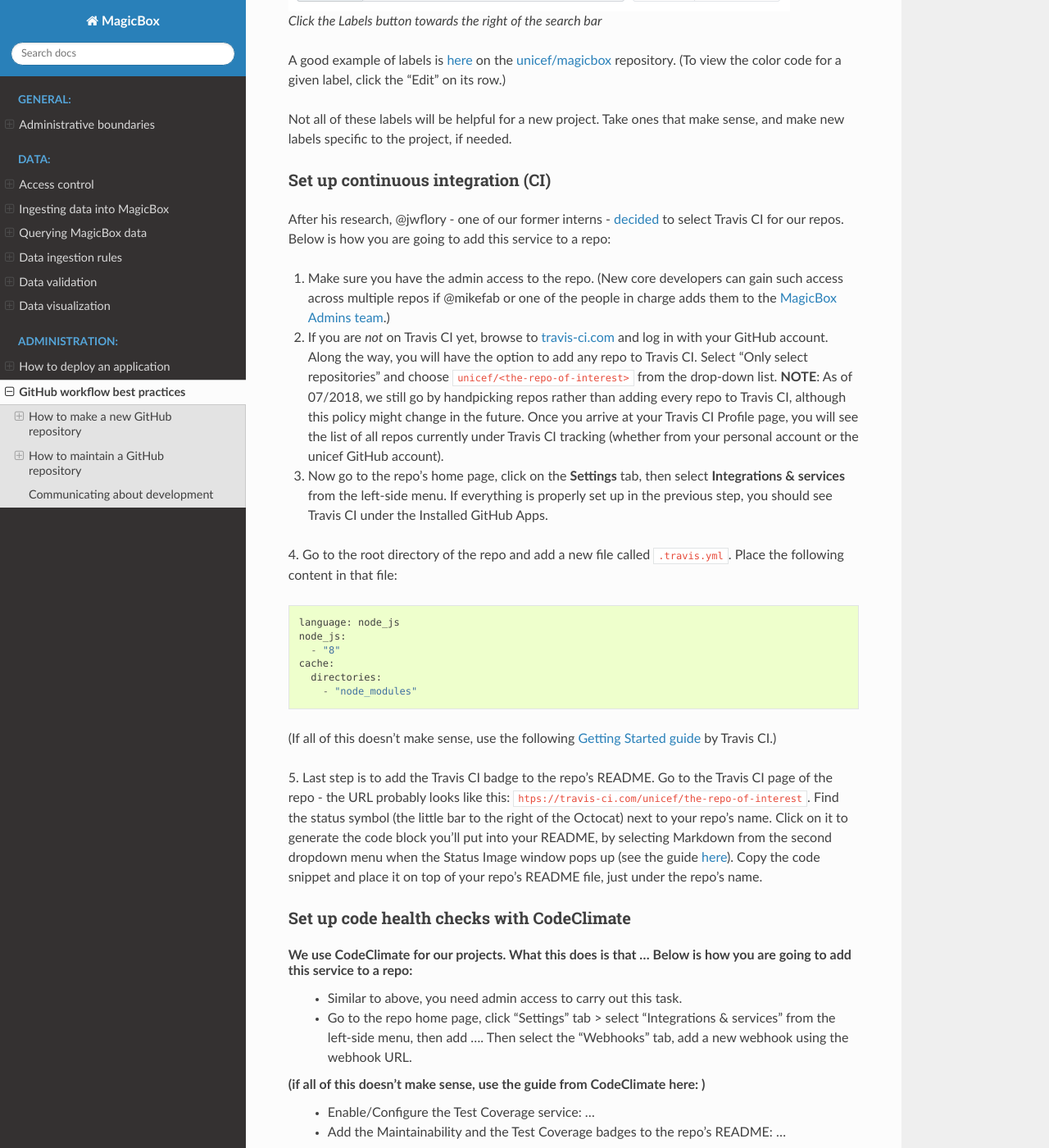
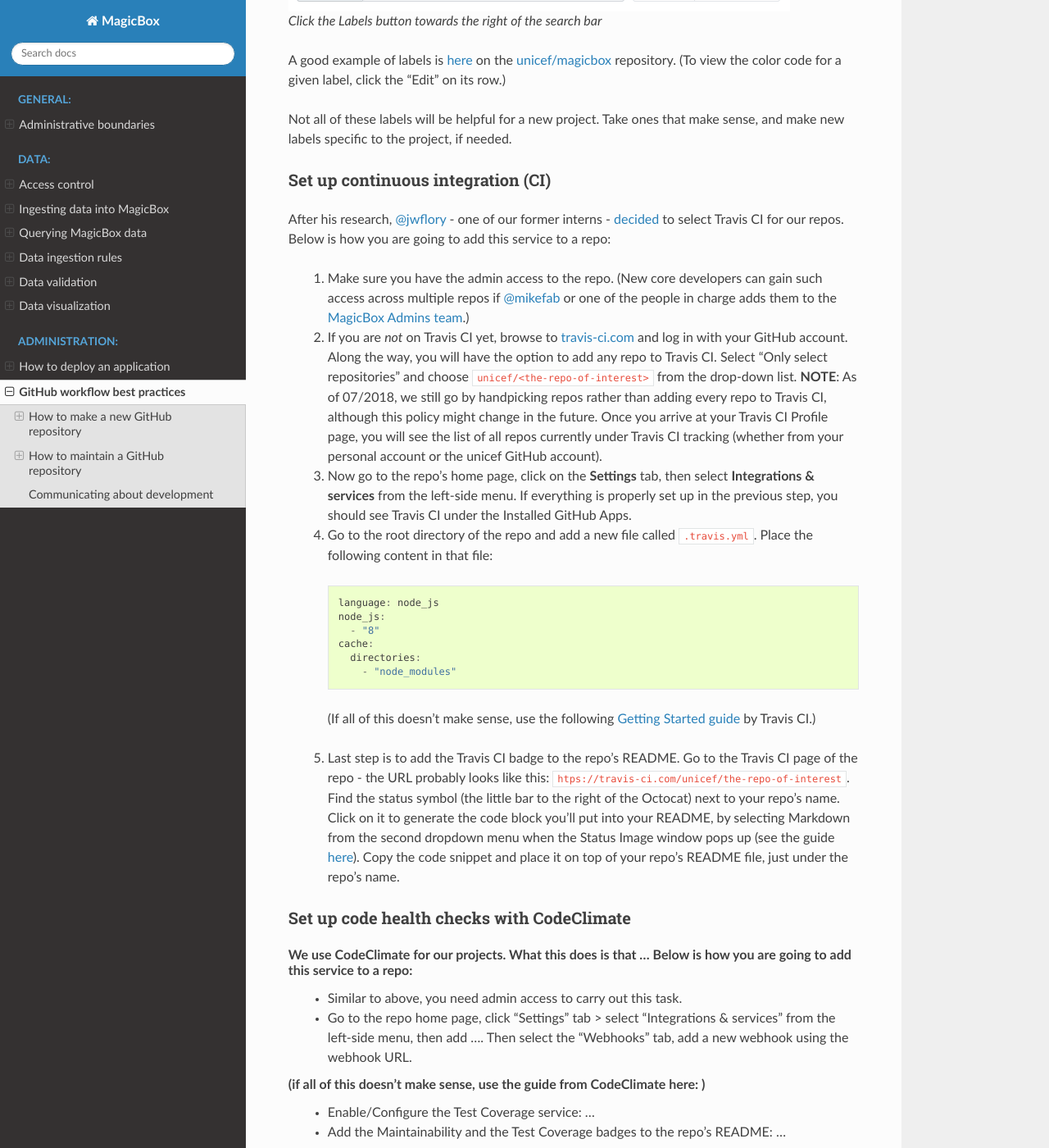
Before and after one commit to unicef/magicbox, a Sphinx documentation site: the page built from docs/admin/github-workflow.rst, in a window 1280 px wide and 1400 px high, scrolled down 3508 px. Shown: the whole window at 82% size. Built offline with Sphinx 7.4.7 and the Read the Docs theme 2.0.0, drawn with Linux system fonts in a browser that asks for light colours.

Commit message:
Fix rst syntax for the Travis CI section

```diff
--- a/docs/admin/github-workflow.rst
+++ b/docs/admin/github-workflow.rst
@@ -126,28 +126,26 @@
 
 Set up continuous integration (CI)
 ==================================
-After his research, @jwflory - one of our former interns - `decided <https://github.com/unicef/magicbox-aggregate-mobility/issues/11>`_ to select Travis CI for our repos. Below is how you are going to add this service to a repo:
 
-1. Make sure you have the admin access to the repo. (New core developers can gain such access across multiple repos if @mikefab or one of the people in charge adds them to the `MagicBox Admins team <https://github.com/orgs/unicef/teams/magicbox-admins/members>`_.)
+After his research, `@jwflory <https://github.com/jwflory>`_ - one of our former interns - `decided <https://github.com/unicef/magicbox-aggregate-mobility/issues/11>`_ to select Travis CI for our repos. Below is how you are going to add this service to a repo:
 
-2. If you are *not* on Travis CI yet, browse to `travis-ci.com <https://travis-ci.com/>`_ and log in with your GitHub account. Along the way, you will have the option to add any repo to Travis CI. Select "Only select repositories" and choose ``unicef/<the-repo-of-interest>`` from the drop-down list. **NOTE**: As of 07/2018, we still go by handpicking repos rather than adding every repo to Travis CI, although this policy might change in the future. Once you arrive at your Travis CI Profile page, you will see the list of all repos currently under Travis CI tracking (whether from your personal account or the unicef GitHub account).
+ #. Make sure you have the admin access to the repo. (New core developers can gain such access across multiple repos if `@mikefab <https://github.com/mikefab>`_ or one of the people in charge adds them to the `MagicBox Admins team <https://github.com/orgs/unicef/teams/magicbox-admins/members>`_.)
+ #. If you are *not* on Travis CI yet, browse to `travis-ci.com <https://travis-ci.com/>`_ and log in with your GitHub account. Along the way, you will have the option to add any repo to Travis CI. Select "Only select repositories" and choose ``unicef/<the-repo-of-interest>`` from the drop-down list. **NOTE**: As of 07/2018, we still go by handpicking repos rather than adding every repo to Travis CI, although this policy might change in the future. Once you arrive at your Travis CI Profile page, you will see the list of all repos currently under Travis CI tracking (whether from your personal account or the unicef GitHub account).
+ #. Now go to the repo's home page, click on the **Settings** tab, then select **Integrations & services** from the left-side menu. If everything is properly set up in the previous step, you should see Travis CI under the Installed GitHub Apps.
+ #. Go to the root directory of the repo and add a new file called ``.travis.yml``. Place the following content in that file:
 
-3. Now go to the repo's home page, click on the **Settings** tab, then select **Integrations & services** from the left-side menu. If everything is properly set up in the previous step, you should see Travis CI under the Installed GitHub Apps.
+  .. code-block:: javascript
 
-4. Go to the root directory of the repo and add a new file called ``.travis.yml``. Place the following content in that file:
-::
+   language: node_js
+   node_js:
+     - "8"
+   cache:
+     directories:
+       - "node_modules"
 
-  language: node_js
-  node_js:
-    - "8"
-  cache:
-    directories:
-      - "node_modules"
+  (If all of this doesn't make sense, use the following `Getting Started guide <https://docs.travis-ci.com/user/getting-started/>`_ by Travis CI.)
 
-(If all of this doesn't make sense, use the following `Getting Started guide <https://docs.travis-ci.com/user/getting-started/>`_ by Travis CI.)
-
-5. Last step is to add the Travis CI badge to the repo's README. Go to the Travis CI page of the repo - the URL probably looks like this: ``htps://travis-ci.com/unicef/the-repo-of-interest``. Find the status symbol (the little bar to the right of the Octocat) next to your repo's name. Click on it to generate the code block you'll put into your README, by selecting Markdown from the second dropdown menu when the Status Image window pops up (see the guide `here <https://docs.travis-ci.com/user/status-images/>`_).
-Copy the code snippet and place it on top of your repo's README file, just under the repo's name.
+ 5. Last step is to add the Travis CI badge to the repo's README. Go to the Travis CI page of the repo - the URL probably looks like this: ``htps://travis-ci.com/unicef/the-repo-of-interest``. Find the status symbol (the little bar to the right of the Octocat) next to your repo's name. Click on it to generate the code block you'll put into your README, by selecting Markdown from the second dropdown menu when the Status Image window pops up (see the guide `here <https://docs.travis-ci.com/user/status-images/>`_). Copy the code snippet and place it on top of your repo's README file, just under the repo's name.
 
 .. _set-up-code-health-checks:
 
```
